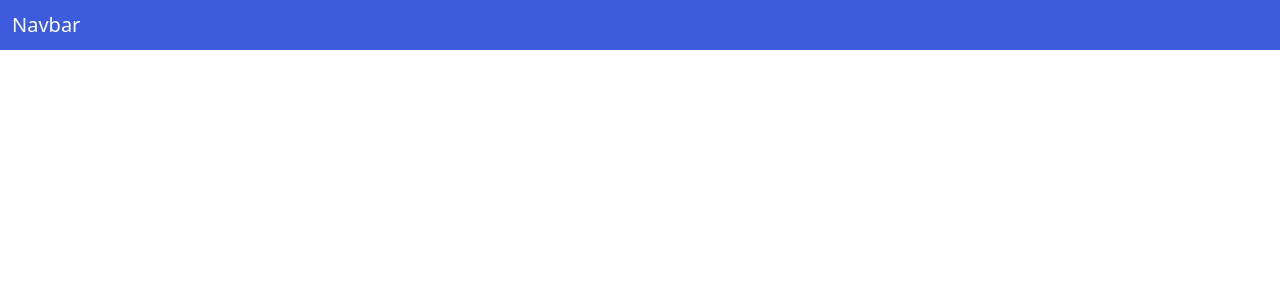
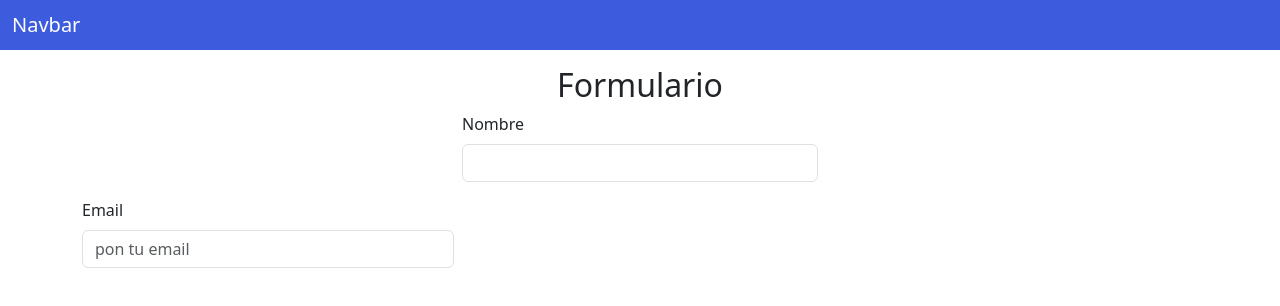
Before and after one commit to diannvac/sistemaComentarios, a React (Vite) app: page / in a window 1280 px wide. Shown: the top 306 px of the page. Built offline with nearby package versions, Linux system fonts and the light colour scheme.

Commit message:
Formulario-ejemplo

```diff
--- a/src/App.jsx
+++ b/src/App.jsx
@@ -4,7 +4,42 @@ import Navbar from './components/Navbar'
 const App = () => {
   return (
     <>
-      <Navbar />
+    <Navbar />
+    <div className="container mt-3">
+        <div className="row justify-content-center">
+            <h2 className="text-center">Formulario</h2>
+            <div className="col-4">
+                <div className="mb-3">
+                    <label
+                        for="nombre"
+                        className="form-label">
+                        Nombre
+                    </label>
+                    <input
+                        type="text"
+                        className="form-control"
+                        id="nombre"
+                        placeholder=""/>
+                </div>
+            </div>
+
+            </div>
+            <div className="col-4">
+                <div className="mb-3">
+                    <label
+                        for="email"
+                        className="form-label">
+                        Email
+                    </label>
+                    <input
+                        type="email"
+                        className="form-control"
+                        id="email"
+                        placeholder="pon tu email"/>
+                </div>
+            </div>
+
+        </div>
     </>
   )
 }
```
